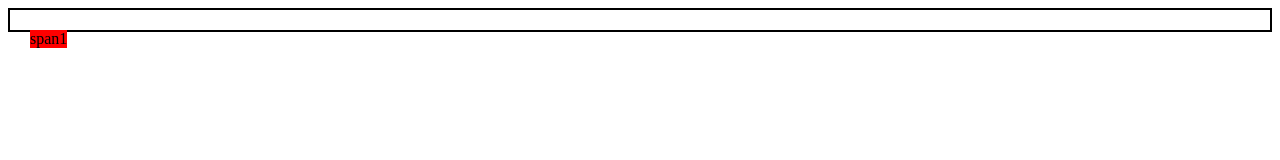
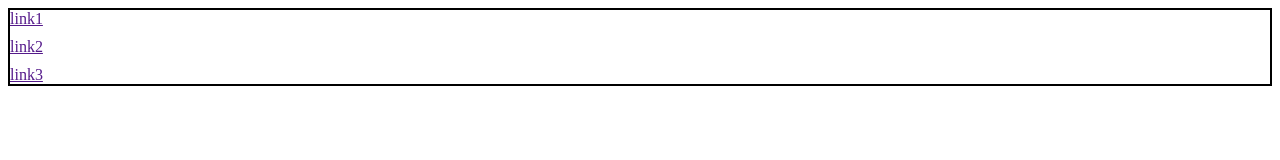
Before and after one commit to kilaniBarhoom/html-course, a plain HTML site: page index.html in a window 1280 px wide. Drawn offline with Linux system fonts and the light colour scheme.

Commit message:
intro to flexbox

```diff
--- a/css/style.css
+++ b/css/style.css
@@ -1,21 +1,11 @@
-span {
-  position: absolute;
-  top: 0;
-  left: 0;
+div {
+  border: solid 2px;
 }
 
-div {
-  border: solid 2px;
-  padding: 10px;
-  position: relative;
+/* flexbox */
+
+#container {
+  display: flex;
+  flex-direction: column;
+  gap: 10px;
 }
-
-#s1 {
-  background-color: red;
-  z-index: 1;
-  top: 20px;
-  left: 20px;
-}
-/* #s2 {
-  background-color: blue;
-} */
--- a/index.html
+++ b/index.html
@@ -4,9 +4,10 @@
     <link rel="stylesheet" href="css/style.css" />
   </head>
   <body>
-    <div>
-      <span id="s1"> span1 </span>
-      <!-- <span id="s2"> span2 </span> -->
+    <div id="container">
+      <span><a href="">link1</a></span>
+      <span><a href="">link2</a></span>
+      <span><a href="">link3</a></span>
     </div>
   </body>
 </html>
```
